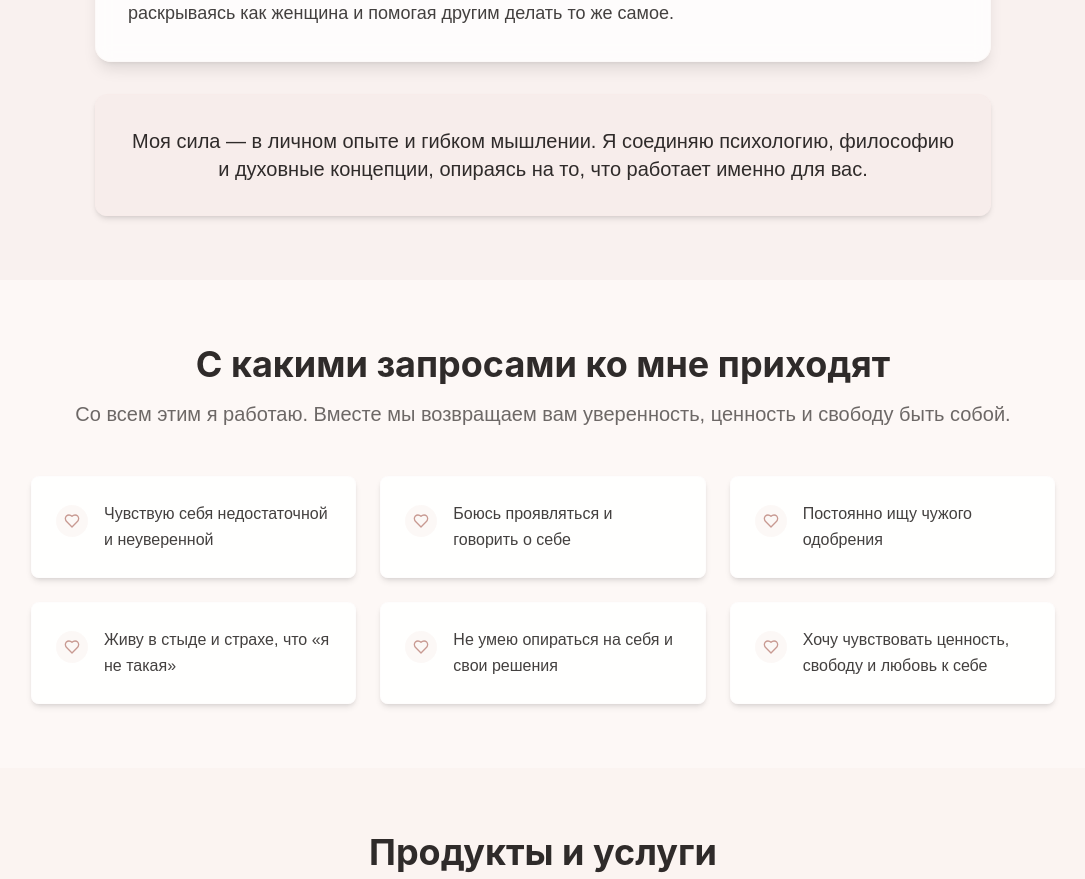
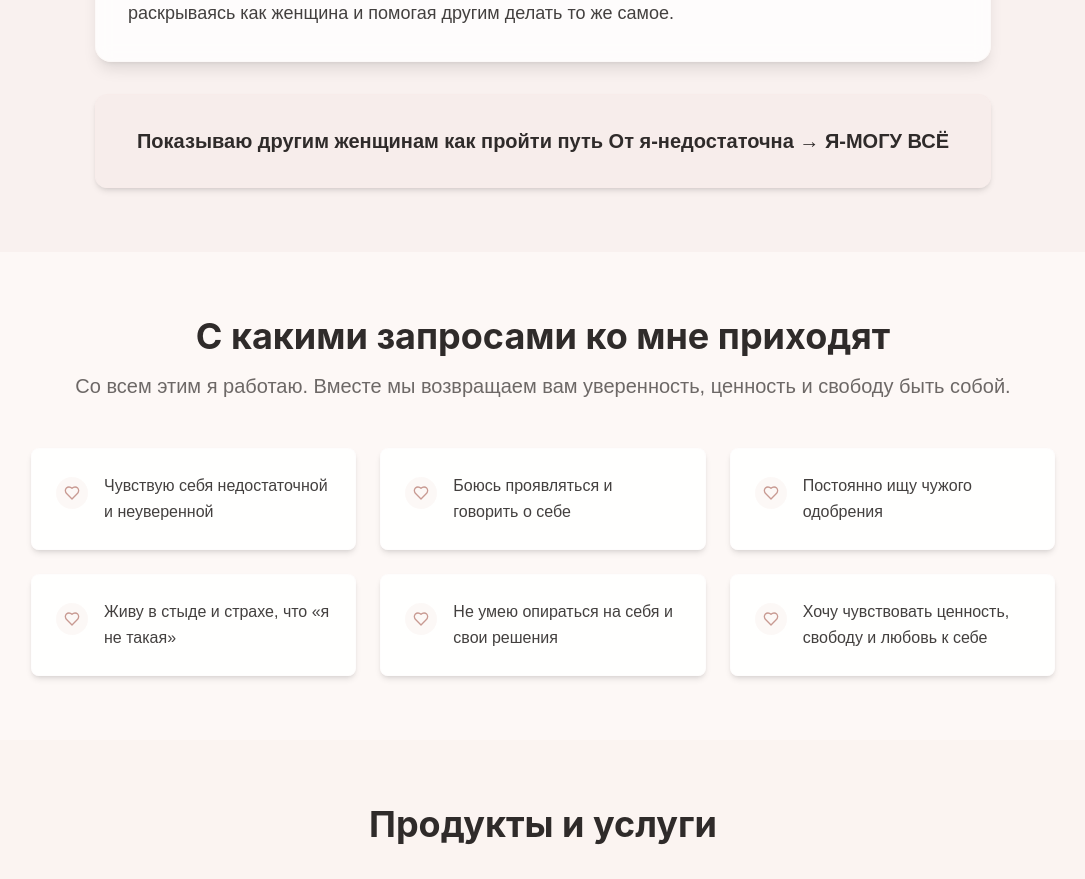
Before and after one commit to pr-poehali-dev/femininity-support-site, a React (Vite) app: page / in a window 1280 px wide. Shown: the part 1100-1979 px from the top of the page, without its empty margins (97-1182 px from the left). Built offline with nearby package versions, Linux system fonts and the light colour scheme.

Commit message:
Обновление 1 компонентов

```diff
--- a/src/pages/Index.tsx
+++ b/src/pages/Index.tsx
@@ -59,10 +59,8 @@ const Index = () => {
               </p>
             </div>
             <div className="text-center bg-soft-pink/40 p-8 rounded-xl border border-soft-pink/30 shadow-md">
-              <p className="font-body text-xl font-medium text-charcoal">
-                Моя сила — в личном опыте и гибком мышлении. Я соединяю психологию, философию и духовные концепции,
-                опираясь на то, что работает именно для вас.
-              </p>
+              <p className="font-body text-xl text-charcoal font-semibold">Показываю другим женщинам как пройти путь
+От я-недостаточна → Я-МОГУ ВСЁ</p>
             </div>
           </div>
         </div>
```
